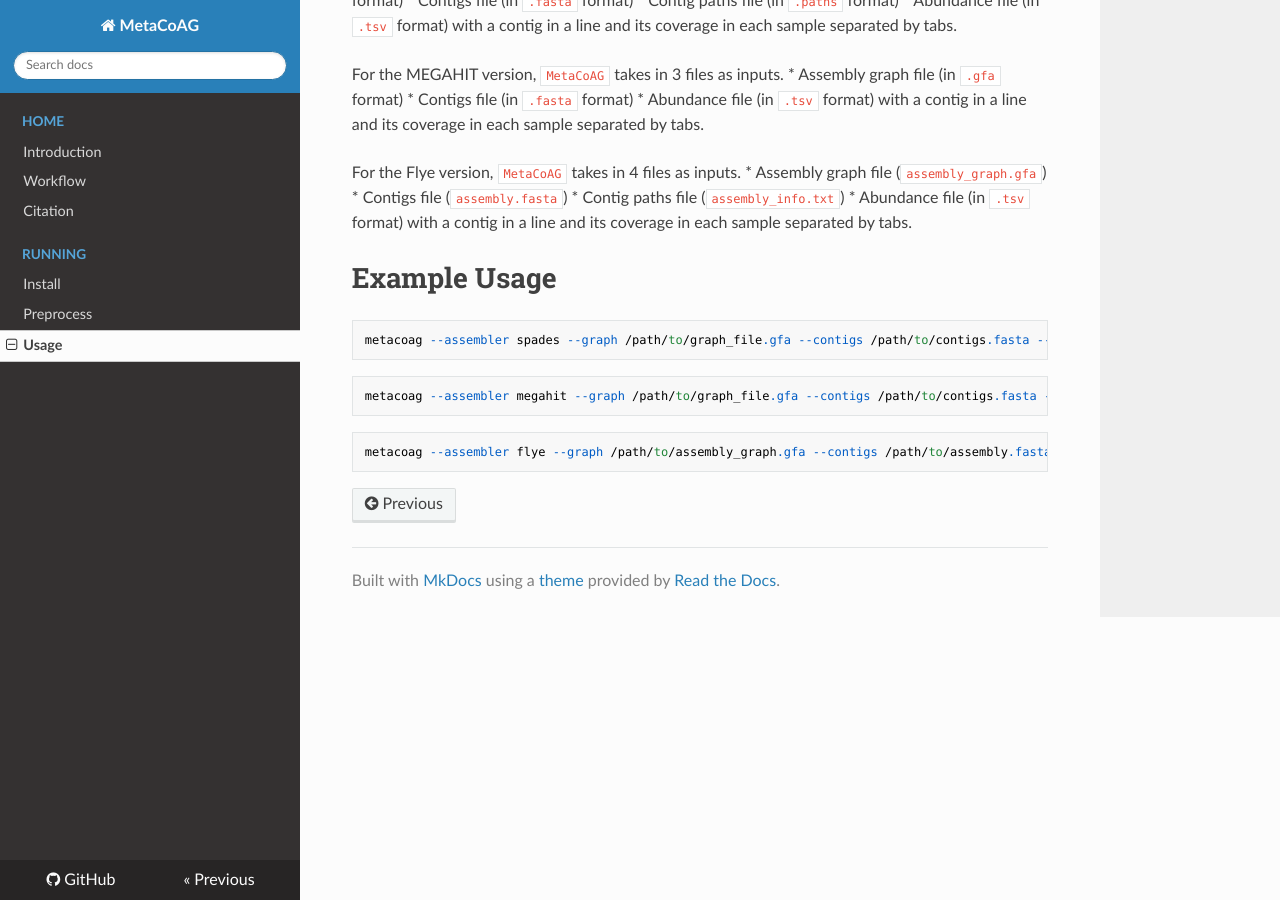
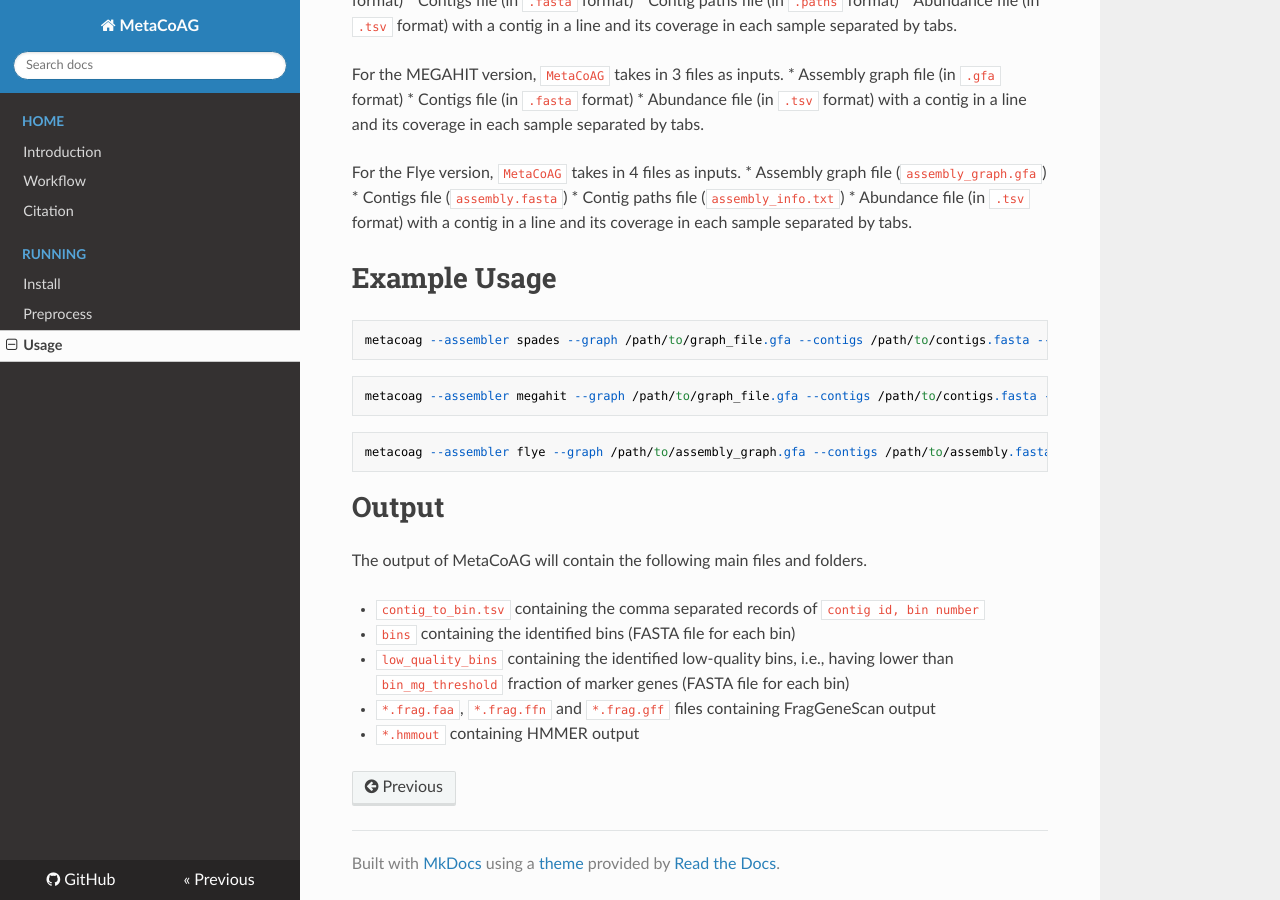
Before and after one commit to metagentools/MetaCoAG, an MkDocs documentation site: the page built from docs/usage.md, in a window 1280 px wide and 900 px high, scrolled down 1312 px. Built offline with MkDocs 1.6.1, drawn with Linux system fonts in a browser that asks for light colours; nearby versions of some CDN libraries; a script that is not in the unit is left out.

Commit message:
DOC: Explain output to fix #36

````diff
--- a/docs/usage.md
+++ b/docs/usage.md
@@ -99,3 +99,13 @@ metacoag --assembler megahit --graph /path/to/graph_file.gfa --contigs /path/to/
 ```
 metacoag --assembler flye --graph /path/to/assembly_graph.gfa --contigs /path/to/assembly.fasta --paths /path/to/assembly_info.txt --abundance /path/to/abundance.tsv --output /path/to/output_folder
 ```
+
+# Output
+
+The output of MetaCoAG will contain the following main files and folders.
+
+* `contig_to_bin.tsv` containing the comma separated records of `contig id, bin number`
+* `bins` containing the identified bins (FASTA file for each bin)
+* `low_quality_bins` containing the identified low-quality bins, i.e., having lower than `bin_mg_threshold` fraction of marker genes (FASTA file for each bin)
+* `*.frag.faa`, `*.frag.ffn` and `*.frag.gff` files containing FragGeneScan output
+* `*.hmmout` containing HMMER output
````
